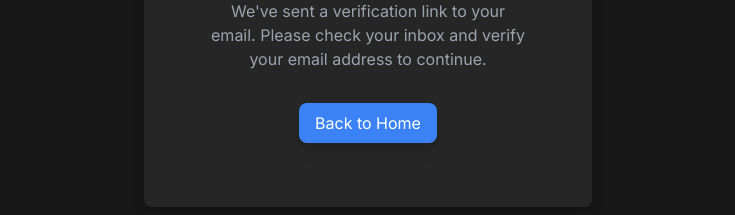
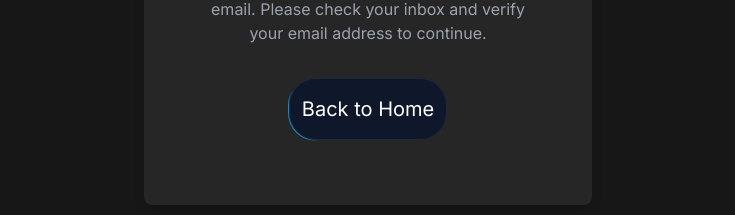
Before and after one commit to Smajumdar-118/Online-Learning-Academy, a Next.js app: page /verifyPage in a window 1280 px wide. Shown: the part 425-640 px from the top of the page, without its empty margins (272-1007 px from the left). Built offline with nearby package versions, Linux system fonts and the light colour scheme.

Commit message:
Improved Designing

```diff
--- a/src/app/verifyPage/page.tsx
+++ b/src/app/verifyPage/page.tsx
@@ -1,6 +1,8 @@
 'use client';
 import { motion } from "framer-motion";
+import { Button } from '@/components/ui/moving-border'
 import Image from "next/image";
+import Link from "next/link";
 
 
 export default function VerificationPage() {
@@ -16,7 +18,7 @@ export default function VerificationPage() {
           initial={{ opacity: 0 }}
           animate={{ opacity: 1 }}
           transition={{ delay: 0.3 }}
-          className="mb-8"
+          className="mb-1"
         >
           <Image
             src="https://cdn-icons-png.flaticon.com/512/190/190411.png"
@@ -51,9 +53,9 @@ export default function VerificationPage() {
           transition={{ delay: 0.9 }}
           className="mt-8"
         >
-          <button className="bg-blue-500 text-white py-2 px-4 rounded-lg shadow-lg hover:bg-blue-600">
-            Back to Home
-          </button>
+          <Button className="bg-white dark:bg-slate-900 text-black dark:text-white border-neutral-200 dark:border-slate-800 text-xl">
+           <Link href="/">Back to Home</Link>
+          </Button>
         </motion.div>
       </motion.div>
     </div>
```
